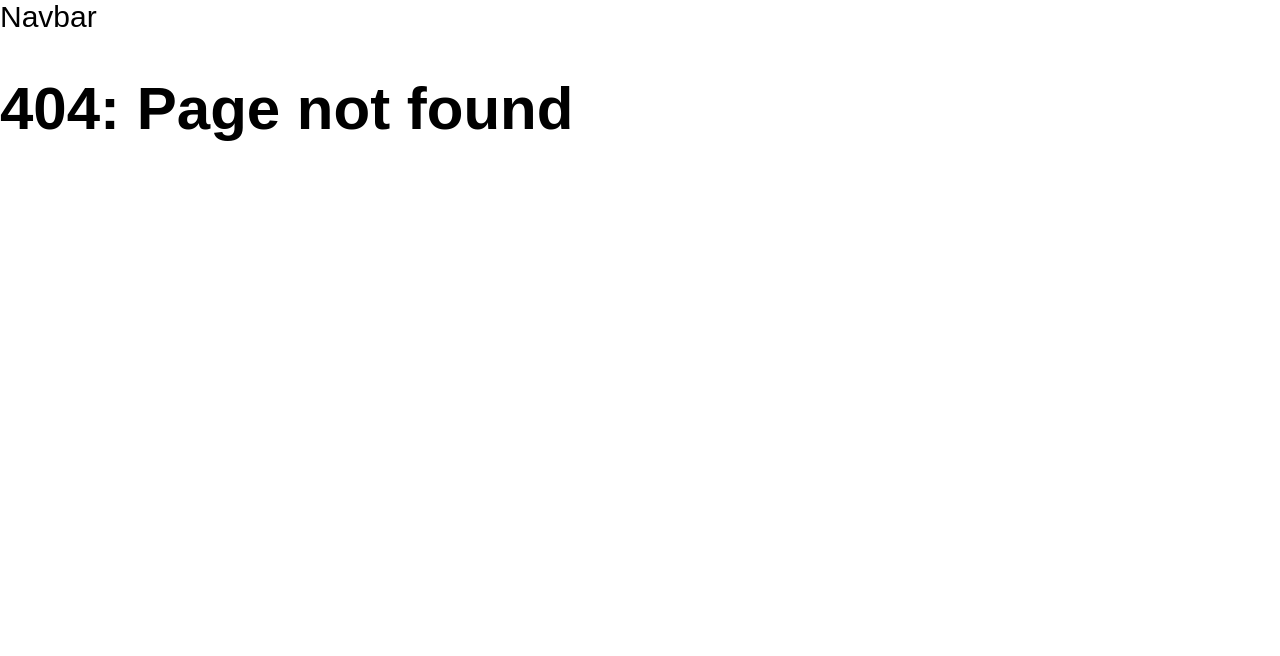
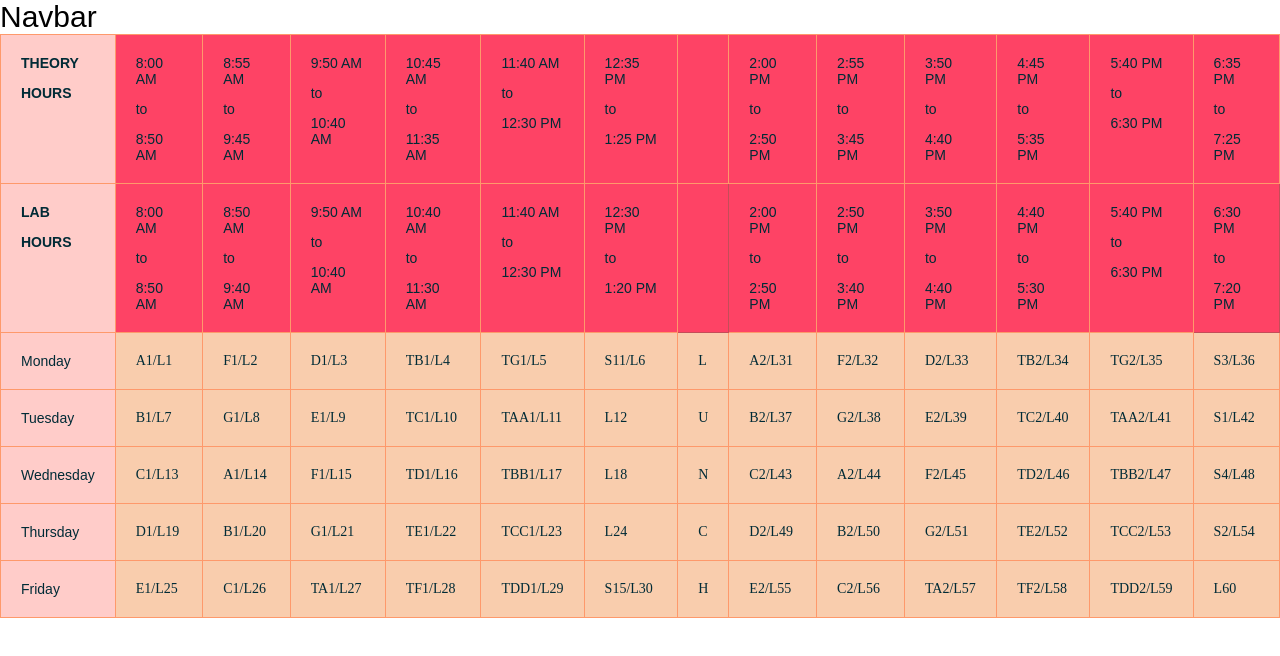
Before and after one commit to Shreyaar12/SSIT-Time-Table-Scheduler, a React (Create React App) app: page /timetable in a window 1280 px wide. Before the commit this address had no page. Shown: the top 656 px of the page. Built offline with nearby package versions, Linux system fonts and the light colour scheme.

Commit message:
timetable added

```diff
--- a/src/components/App/App.js
+++ b/src/components/App/App.js
@@ -24,6 +24,8 @@ import Homepage from '../Homepage/Homepage';
 import Navbar from "./Navbar";
 import Login from "../Login/Login";
 import Page404 from "../page404/Page404";
+import Timetable from "../Timetable/index";
+
 // import Page404 from './App/Page404';
 // import {
 //    Homepage,
@@ -78,6 +80,8 @@ function App(props) {
         {/* //something passed to home for that only props is there * * */}
         <Route path="/login" element={<Login />} />
         <Route path="*" element={<Page404 />} />
+        <Route path="/timetable" element={<Timetable />}/>
+
       </Routes>
     </div>
 
--- /dev/null
+++ b/src/components/Timetable/data.js
@@ -0,0 +1,100 @@
+export const data = [
+    {
+      day: 'Monday' ,
+      list: [
+        "A1/L1",
+          "F1/L2",
+          "D1/L3",
+          "TB1/L4",
+          "TG1/L5",
+          "S11/L6",
+          "L",
+          "A2/L31",
+          "F2/L32",
+          "D2/L33",
+          "TB2/L34",
+          "TG2/L35",
+          "S3/L36"
+      ] ,
+    }
+    ,
+    {
+      day: 'Tuesday' ,
+      list: [
+        "B1/L7",
+        "G1/L8",
+        "E1/L9",
+        "TC1/L10",
+        "TAA1/L11",
+        "L12",
+        "U",
+        "B2/L37",
+        "G2/L38",
+        "E2/L39",
+        "TC2/L40",
+        "TAA2/L41",
+        "S1/L42"
+      ],
+    }
+    ,
+    {
+      day: 'Wednesday' ,
+      list:     [
+        "C1/L13",
+        "A1/L14",
+        "F1/L15",
+        "TD1/L16",
+        "TBB1/L17",
+        "L18",
+        "N",
+        "C2/L43",
+        "A2/L44",
+        "F2/L45",
+        "TD2/L46",
+        "TBB2/L47",
+        "S4/L48"
+      ],
+
+    }
+    ,
+    {
+      day: 'Thursday' ,
+      list:     [
+        "D1/L19",
+        "B1/L20",
+        "G1/L21",
+        "TE1/L22",
+        "TCC1/L23",
+        "L24",
+        "C",
+        "D2/L49",
+        "B2/L50",
+        "G2/L51",
+        "TE2/L52",
+        "TCC2/L53",
+        "S2/L54"
+      ],
+
+    }
+    ,
+    {
+      day: 'Friday' ,
+      list: [
+        "E1/L25",
+        "C1/L26",
+        "TA1/L27",
+        "TF1/L28",
+        "TDD1/L29",
+        "S15/L30",
+        "H",
+        "E2/L55",
+        "C2/L56",
+        "TA2/L57",
+        "TF2/L58",
+        "TDD2/L59",
+        "L60"
+      ] ,
+    }
+    ,
+
+    ]
--- a/src/components/Timetable/index.js
+++ b/src/components/Timetable/index.js
@@ -1,17 +1,172 @@
-import React from 'react'
 
-function Timetable() {
-    function addEvent(){
-        //first make an api call
-        //that will be post request for adding --> C
+import "./timetable.css";
+import React, { useEffect, useState } from "react";
+import { data } from "./data";
+export default function App() {
+  let [selectedArr, setSelectedArr] = useState([]);
 
+  useEffect(() => {
+    console.log(selectedArr, "slec");
+  }, [selectedArr]);
+
+  const handleSelectElement = (elem_name) => {
+    if (selectedArr.includes(elem_name)) {
+      const filter_arr = selectedArr.filter((elem) => elem !== elem_name);
+      setSelectedArr(filter_arr);
+      return;
     }
+    setSelectedArr([...selectedArr, elem_name]);
+  };
+
+  const selectedCellStyle = {
+    border: "1px solid ",
+    cursor: "pointer",
+    backgroundColor: "#9698ed"
+    //f8a102 same color theme as the rest
+  };
+
+  const unselectedCellStyle = {
+    backgroundColor:"#F9CDAD",
+
+    borderStyle:"solid",
+    borderWidth:"1px",
+  fontFamily:"Arial sans-serif",
+  fontSize:"14px",
+  overflow:"hidden",
+  padding: "20px 20px",
+  wordBreak:"normal",
+    // border: "1px solid ",
+    cursor: "pointer",
+    // backgroundColor: "white"
+    borderColor:"#fe996b",
+    color:"#002b36",
+    textAlign:"left",
+    verticalAlign:"top"
+  };
+
   return (
-    <div>
-        <h1>Timetable</h1>
-        <button onClick = {()=>{addEvent()}}>Add Event </button>
+    <div className="App">
+      <table className="tg">
+        <thead>
+        <tr>
+            <td className="tg-rwmj">
+              <span style={{ fontWeight: "bold" }}>THEORY </span>
+              <p>
+                <span style={{ fontWeight: "bold" }}>HOURS</span>
+              </p>
+            </td>
+            <td className="tg-zfe6">
+              {" "}
+              8:00 AM <p>to </p>8:50 AM{" "}
+            </td>
+            <td className="tg-zfe6">
+              8:55 AM<p>to </p>9:45 AM
+            </td>
+            <td className="tg-zfe6">
+              9:50 AM<p>to </p>10:40 AM
+            </td>
+            <td className="tg-zfe6">
+              10:45 AM <p>to</p>11:35 AM
+            </td>
+            <td className="tg-zfe6">
+              11:40 AM<p>to </p>12:30 PM
+            </td>
+            <td className="tg-zfe6">
+              12:35 PM<p>to</p>1:25 PM
+            </td>
+            <td className="tg-zfe6"></td>
+            <td className="tg-zfe6">
+              2:00 PM <p>to </p>2:50 PM
+            </td>
+            <td className="tg-zfe6">
+              2:55 PM<p>to </p>3:45 PM
+            </td>
+            <td className="tg-zfe6">
+              3:50 PM <p>to </p>4:40 PM
+            </td>
+            <td className="tg-zfe6">
+              4:45 PM <p>to </p>5:35 PM
+            </td>
+            <td className="tg-zfe6">
+              {" "}
+              5:40 PM <p>to </p>6:30 PM
+            </td>
+            <td className="tg-zfe6">
+              6:35 PM <p>to</p>7:25 PM
+            </td>
+          </tr>
+          <tr>
+
+            <td className="tg-rwmj">
+              <span style={{ fontWeight: "bold" }}>LAB </span>
+              <p>
+                <span style={{ fontWeight: "bold" }}>HOURS</span>
+              </p>
+            </td>
+            <td className="tg-zfe6">
+              8:00 AM <p>to </p>8:50 AM
+            </td>
+            <td className="tg-zfe6">
+              8:50 AM<p>to </p>9:40 AM
+            </td>
+            <td className="tg-zfe6">
+              9:50 AM <p>to</p>10:40 AM
+            </td>
+            <td className="tg-zfe6">
+              10:40 AM<p>to</p>11:30 AM
+            </td>
+            <td className="tg-zfe6">
+              11:40 AM<p>to </p>12:30 PM
+            </td>
+            <td className="tg-zfe6">
+              12:30 PM <p>to </p>1:20 PM
+            </td>
+            <td className="tg-f66q"></td>
+            <td className="tg-zfe6">
+              2:00 PM<p>to </p>2:50 PM
+            </td>
+            <td className="tg-zfe6">
+              2:50 PM<p>to</p>3:40 PM
+            </td>
+            <td className="tg-zfe6">
+              3:50 PM<p>to</p>4:40 PM
+            </td>
+            <td className="tg-zfe6">
+              4:40 PM<p>to</p>5:30 PM
+            </td>
+            <td className="tg-zfe6">
+              5:40 PM<p>to</p>6:30 PM
+            </td>
+            <td className="tg-fujf">
+              6:30 PM <p>to </p>7:20 PM
+            </td>
+          </tr>
+
+        </thead>
+        <tbody>
+          {data.map((row) => (
+            <tr>
+              <td className="tg-rwmj">{row.day} </td>
+              {row.list.map((cell) => (
+                <td
+                  onClick={() => {
+                    handleSelectElement(cell);
+                  }}
+                  style={
+                    selectedArr.includes(cell)
+                      ? selectedCellStyle
+                      : unselectedCellStyle
+                  } className="tg-td0e"
+                >
+                  {cell}
+                </td>
+              ))}
+            </tr>
+          ))}
+
+
+        </tbody>
+      </table>
     </div>
-  )
+  );
 }
-
-export default Timetable
--- /dev/null
+++ b/src/components/Timetable/timetable.css
@@ -0,0 +1,30 @@
+.tg  {border-collapse:collapse;border-color:#C44D58;border-spacing:0;}
+.tg td{background-color:#F9CDAD;border-color:#C44D58;border-style:solid;border-width:1px;color:#002b36;
+  font-family:Arial, sans-serif;font-size:14px;overflow:hidden;padding:20px 20px;word-break:normal;}
+.tg th{background-color:#FE4365;border-color:#C44D58;border-style:solid;border-width:1px;color:#fdf6e3;
+  font-family:Arial, sans-serif;font-size:14px;font-weight:normal;overflow:hidden;padding:20px 20px;word-break:normal;}
+.tg .tg-rbpk{background-color:#ffccc9;border-color:#fe996b;color:#002b36;position:-webkit-sticky;position:sticky;text-align:left;
+  top:-1px;vertical-align:top;will-change:transform}
+.tg .tg-bhha{background-color:#ffccc9;border-color:inherit;color:#002b36;text-align:left;vertical-align:top}
+.tg .tg-j1i3{border-color:inherit;position:-webkit-sticky;position:sticky;text-align:left;top:-1px;vertical-align:top;
+  will-change:transform}
+.tg .tg-eghj{border-color:#fe996b;color:#002b36;font-size:100%;text-align:left;vertical-align:top}
+.tg .tg-rwmj{background-color:#ffccc9;border-color:#fe996b;color:#002b36;text-align:left;vertical-align:top}
+.tg .tg-loeq{border-color:inherit;color:#002b36;position:-webkit-sticky;position:sticky;text-align:left;top:-1px;vertical-align:top;
+  will-change:transform}
+.tg .tg-u9th{border-color:inherit;color:#002b36;text-align:left;vertical-align:top}
+.tg .tg-jyo1{border-color:#fe996b;color:#002b36;position:-webkit-sticky;position:sticky;text-align:left;top:-1px;vertical-align:top;
+  will-change:transform}
+.tg .tg-zfe6{background-color:#fe4365;border-color:#fe996b;color:#002b36;text-align:left;vertical-align:top}
+.tg .tg-f66q{background-color:#fe4365;border-color:inherit;text-align:left;vertical-align:top}
+.tg .tg-fujf{background-color:#fe4365;border-color:inherit;color:#002b36;text-align:left;vertical-align:top}
+.tg .tg-td0e{border-color:#fe996b;color:#002b36;text-align:left;vertical-align:top}
+.tg .tg-0pky{border-color:inherit;text-align:left;vertical-align:top}
+.tg-sort-header::-moz-selection{background:0 0}
+.tg-sort-header::selection{background:0 0}.tg-sort-header{cursor:pointer}
+.tg-sort-header:after{content:'';float:right;margin-top:7px;border-width:0 5px 5px;border-style:solid;
+  border-color:#404040 transparent;visibility:hidden}
+.tg-sort-header:hover:after{visibility:visible}
+.tg-sort-asc:after,.tg-sort-asc:hover:after,.tg-sort-desc:after{visibility:visible;opacity:.4}
+.tg-sort-desc:after{border-bottom:none;border-width:5px 5px 0}
+@media screen and (max-width: 767px) {.tg {width: auto !important;}.tg col {width: auto !important;}.tg-wrap {overflow-x: auto;-webkit-overflow-scrolling: touch;}}
```
